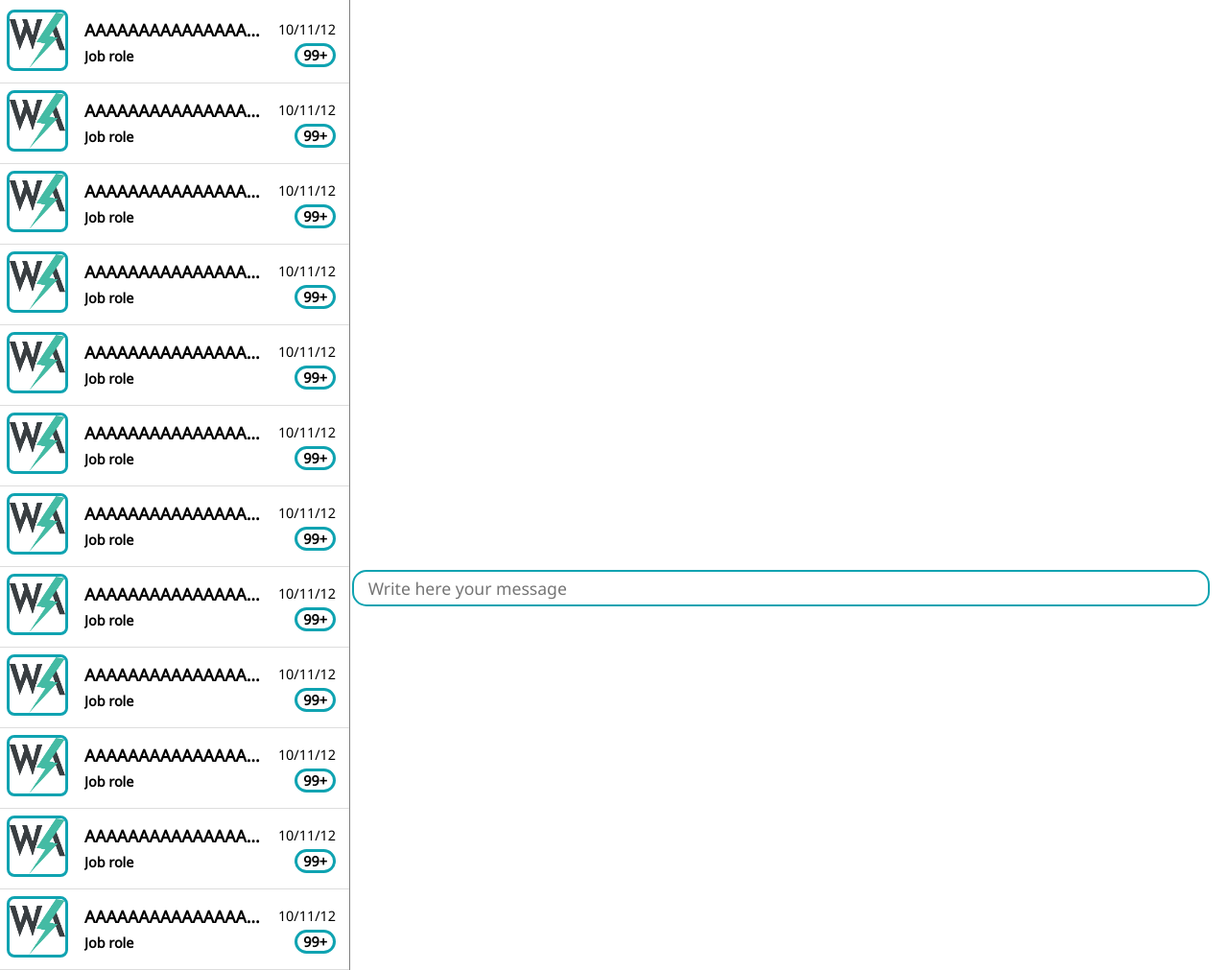
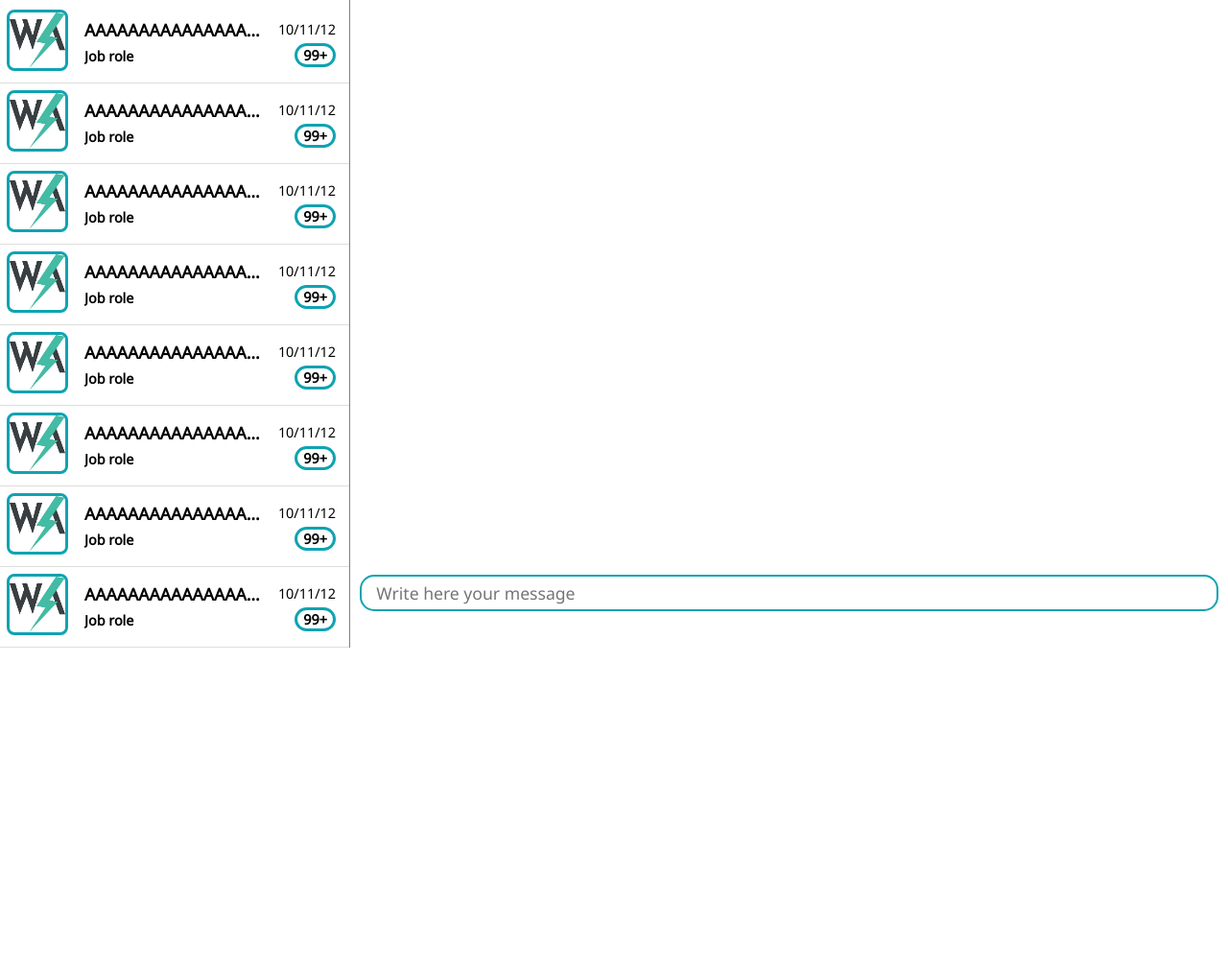
Before and after one commit to gloddo/worksapp, a plain HTML site: page index.html in a window 1280 px wide. Shown: the part 117-1128 px from the top of the page at 96% size. After the commit the page ends 800 px from the top, so only its background shows below. Drawn offline with Linux system fonts and the light colour scheme.

Commit message:
tolto overflow

```diff
--- a/index.html
+++ b/index.html
@@ -150,58 +150,6 @@
                         </h2>
                     </div>
                 </article>
-                <article class="single-chat">
-                    <picture><img src="res/Risorsa 1.png"/></picture>
-                    <div class="contact">
-                        <h1 class="contact-line1 c-name">AAAAAAAAAAAAAAAAAAAAAAAAAAA</h1>
-                        <h2 class="contact-line2 c-role">Job role</h2>
-                    </div>
-                    <div class="contact-right-panel">
-                        <time class="contact-line1 c-time">10/11/12</time>
-                        <h2 class="contact-line2 c-badge">
-                            <span class="c-notify">99+</span>
-                        </h2>
-                    </div>
-                </article>
-                <article class="single-chat">
-                    <picture><img src="res/Risorsa 1.png"/></picture>
-                    <div class="contact">
-                        <h1 class="contact-line1 c-name">AAAAAAAAAAAAAAAAAAAAAAAAAAA</h1>
-                        <h2 class="contact-line2 c-role">Job role</h2>
-                    </div>
-                    <div class="contact-right-panel">
-                        <time class="contact-line1 c-time">10/11/12</time>
-                        <h2 class="contact-line2 c-badge">
-                            <span class="c-notify">99+</span>
-                        </h2>
-                    </div>
-                </article>
-                <article class="single-chat">
-                    <picture><img src="res/Risorsa 1.png"/></picture>
-                    <div class="contact">
-                        <h1 class="contact-line1 c-name">AAAAAAAAAAAAAAAAAAAAAAAAAAA</h1>
-                        <h2 class="contact-line2 c-role">Job role</h2>
-                    </div>
-                    <div class="contact-right-panel">
-                        <time class="contact-line1 c-time">10/11/12</time>
-                        <h2 class="contact-line2 c-badge">
-                            <span class="c-notify">99+</span>
-                        </h2>
-                    </div>
-                </article>
-                <article class="single-chat">
-                    <picture><img src="res/Risorsa 1.png"/></picture>
-                    <div class="contact">
-                        <h1 class="contact-line1 c-name">AAAAAAAAAAAAAAAAAAAAAAAAAAA</h1>
-                        <h2 class="contact-line2 c-role">Job role</h2>
-                    </div>
-                    <div class="contact-right-panel">
-                        <time class="contact-line1 c-time">10/11/12</time>
-                        <h2 class="contact-line2 c-badge">
-                            <span class="c-notify">99+</span>
-                        </h2>
-                    </div>
-                </article>
             </section>
             <section class="side-tablet">
                 <input class="chat-input" placeholder="Write here your message" />
--- a/style.css
+++ b/style.css
@@ -132,11 +132,9 @@
 
         height: 740px;
         display: flex;
-        width: 631px;
         padding: 14px;
         flex-direction: column-reverse;
-        overflow-y: scroll;
-        align-items: flex-end;
+        align-items: center;
         flex-grow: 5;
     }
 
@@ -190,5 +188,6 @@
         font-size: 1.1em;
         border: 2px solid #0fa3b1;
         border-radius: 15px;
+        margin-bottom: 0;
     }
 }
```
